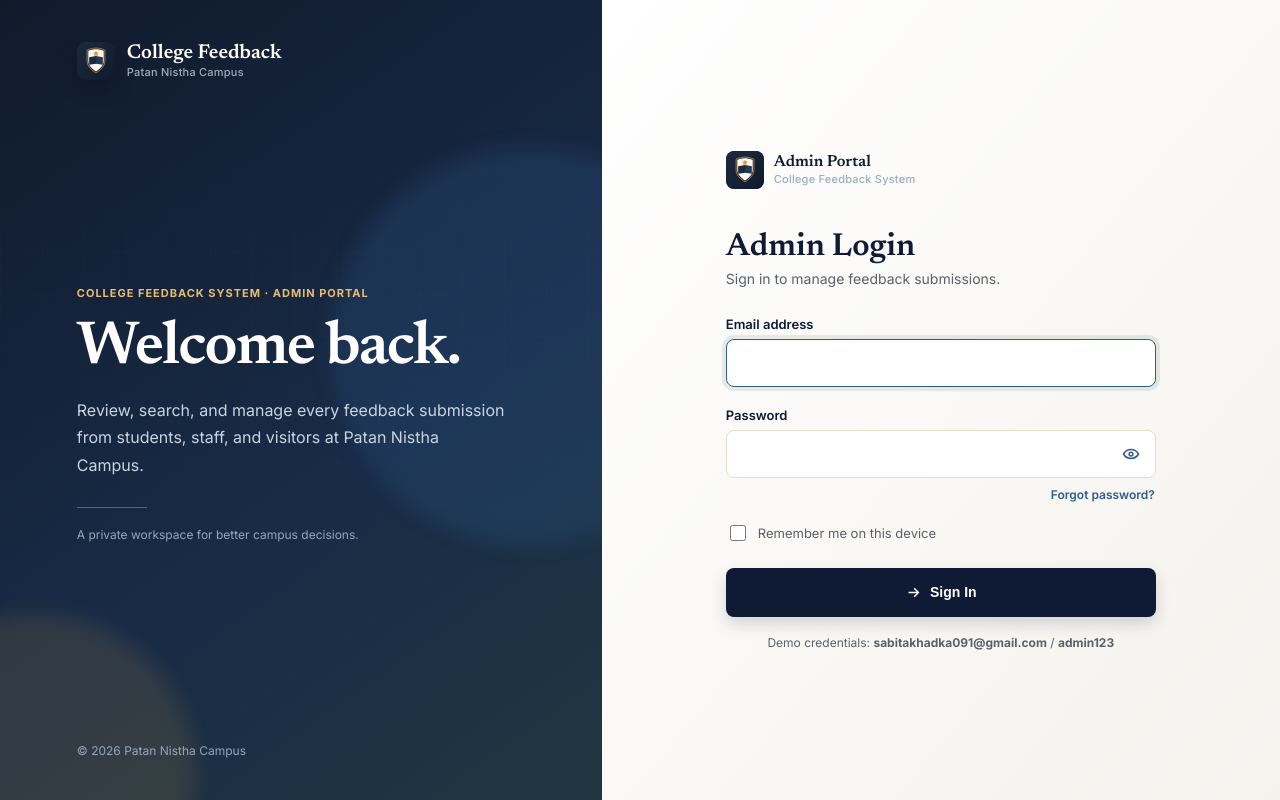
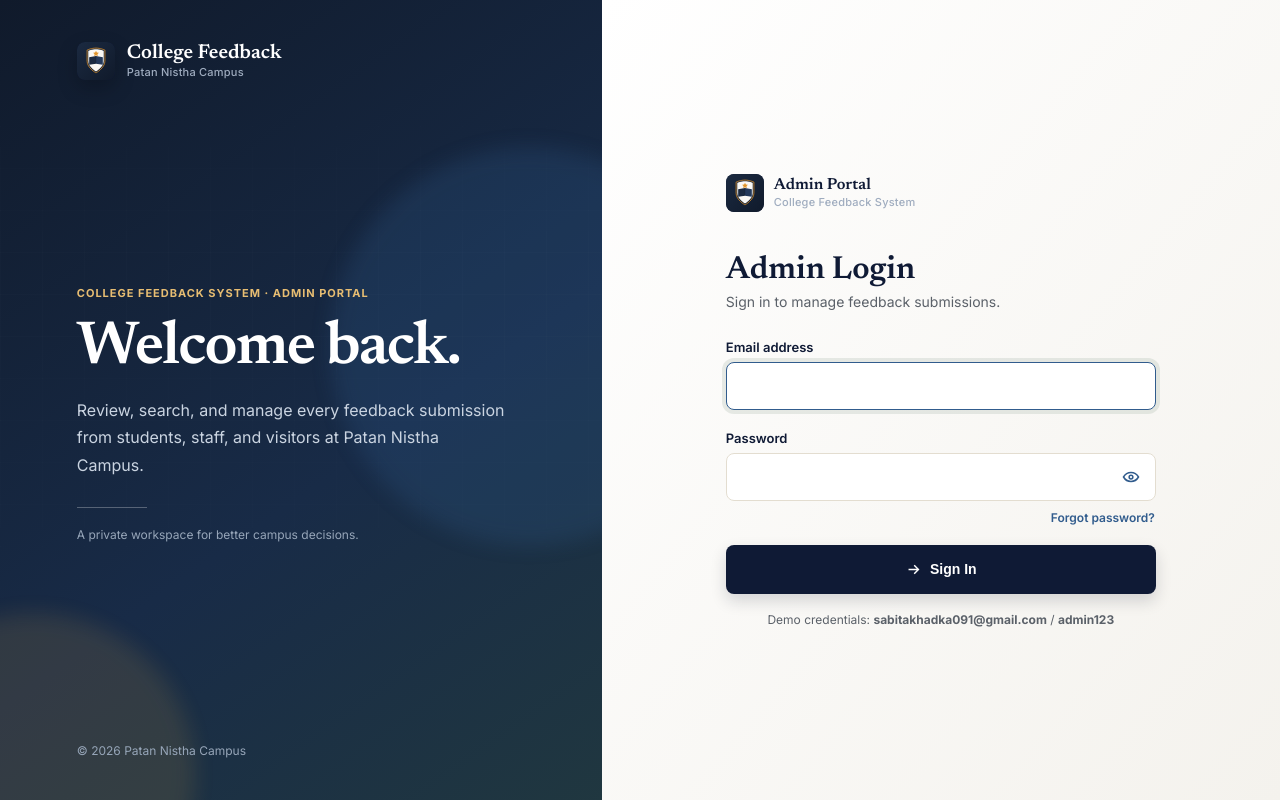
Before and after one commit to iamsabitak/college-feedback-system, a PHP site: page /admin-portal/login.php in a window 1280 px wide. Run offline with PHP 8.4, Linux system fonts and the light colour scheme.

Commit message:
chores: remove unnecessary code

```diff
--- a/admin-portal/login.php
+++ b/admin-portal/login.php
@@ -75,7 +75,6 @@ if ($_SERVER['REQUEST_METHOD'] === 'POST') {
         <form method="POST" novalidate data-login-form>
           <div class="field"><label for="email">Email address</label><input type="email" id="email" name="email" autocomplete="username" value="<?php echo htmlspecialchars($_POST['email'] ?? ''); ?>" required autofocus></div>
           <div class="field"><label for="password">Password</label><div class="login-password-input"><input type="password" id="password" name="password" autocomplete="current-password" required><button class="login-password-toggle" type="button" data-login-password-toggle aria-label="Show password"><svg class="eye-open" viewBox="0 0 24 24" fill="none" stroke="currentColor" stroke-width="2"><path d="M2 12s3.5-6 10-6 10 6 10 6-3.5 6-10 6S2 12 2 12Z"/><circle cx="12" cy="12" r="2.5"/></svg><svg class="eye-closed" viewBox="0 0 24 24" fill="none" stroke="currentColor" stroke-width="2"><path d="m3 3 18 18"/><path d="M10.6 6.2A10.8 10.8 0 0 1 12 6c6.5 0 10 6 10 6a18 18 0 0 1-3.1 3.8M6.1 6.1C3.5 7.9 2 12 2 12s3.5 6 10 6c1.3 0 2.5-.2 3.5-.6"/><circle cx="12" cy="12" r="2.5"/></svg></button></div><a class="forgot-link" href="forgot_password.php">Forgot password?</a></div>
-          <label class="remember-row"><input type="checkbox" name="remember" value="1"><span>Remember me on this device</span></label>
           <button type="submit" class="btn btn-primary btn-block login-submit"><span class="login-submit-content"><svg viewBox="0 0 24 24" fill="none" stroke="currentColor" stroke-width="2"><path d="M5 12h14M13 6l6 6-6 6"/></svg>Sign In</span><span class="login-spinner" aria-hidden="true"></span></button>
         </form>
         <p class="demo-hint">Demo credentials: <strong>sabitakhadka091@gmail.com</strong> / <strong>admin123</strong></p>
```
